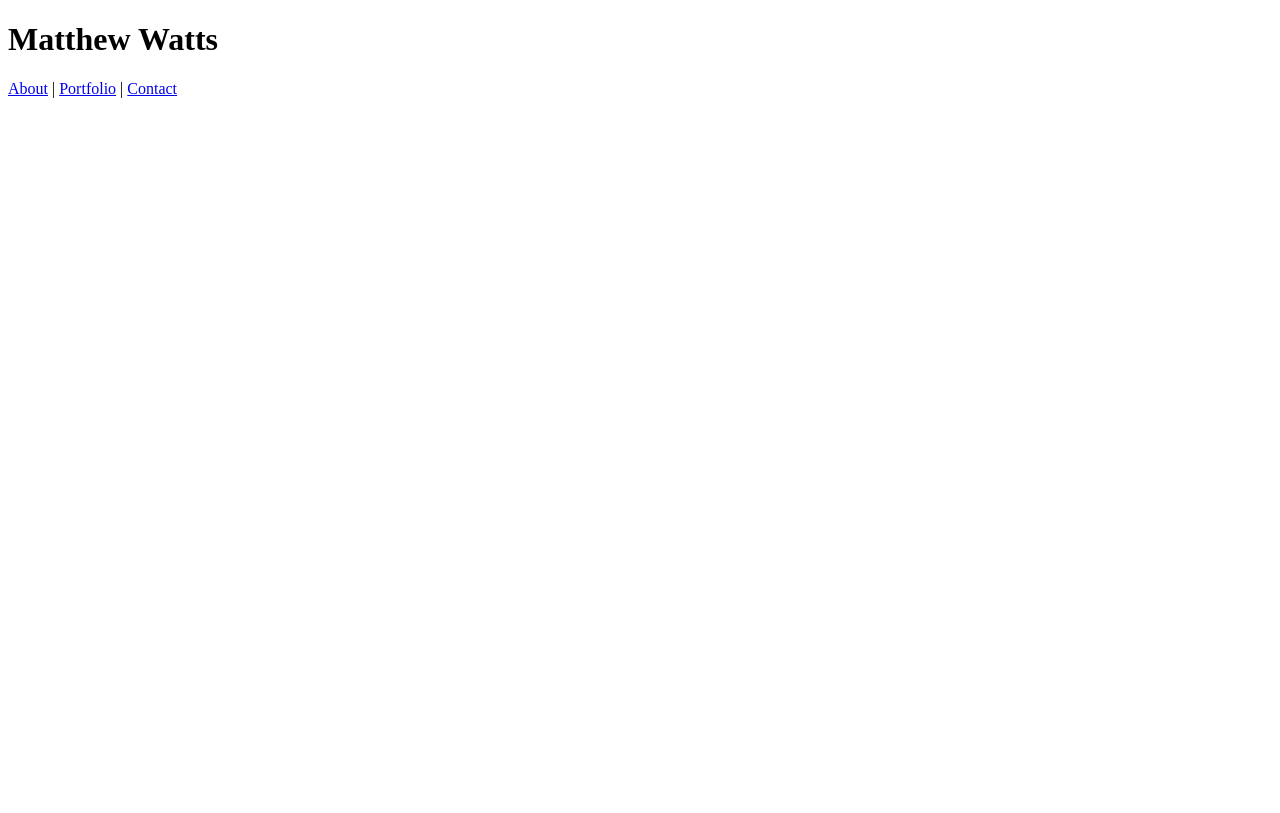
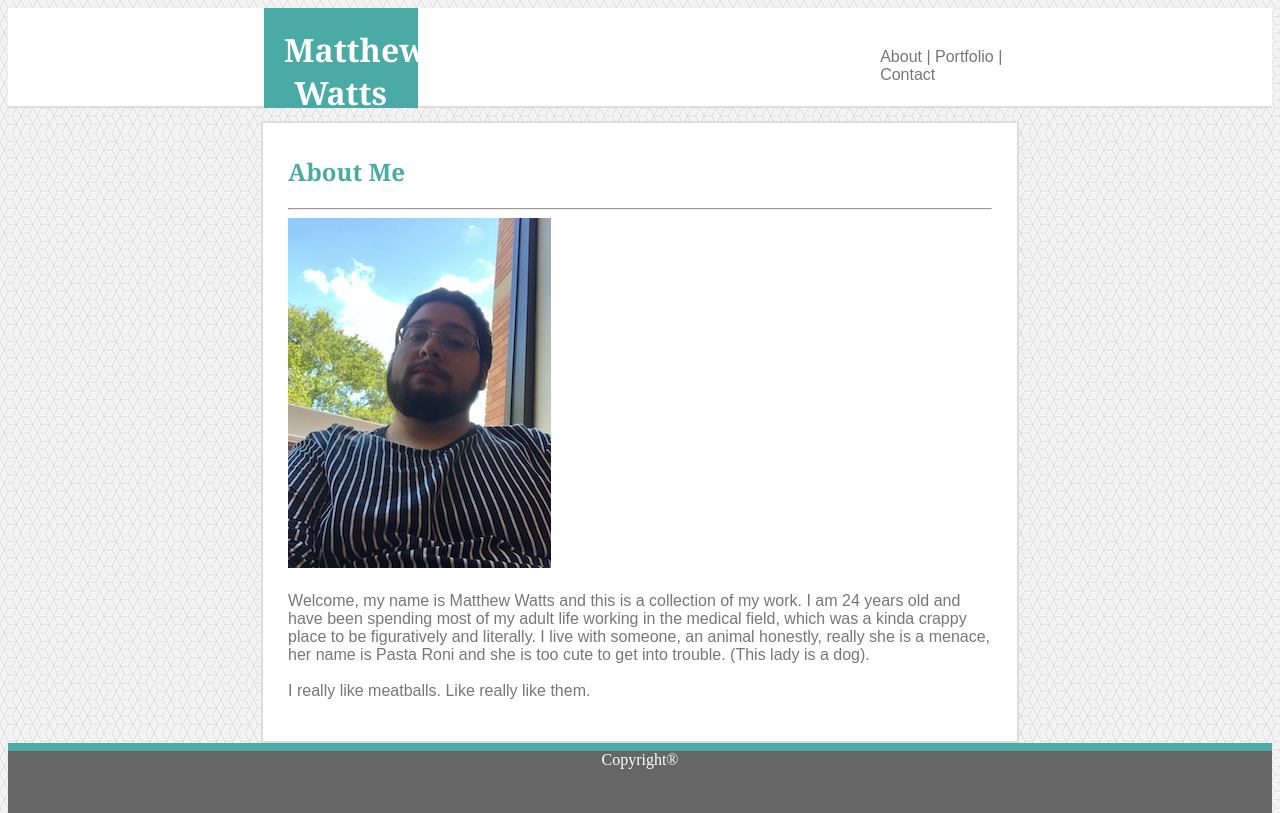
Before and after one commit to Mwattsup/first-portfolio, a plain HTML site: page index.html in a window 1280 px wide. Drawn offline with Linux system fonts and the light colour scheme.

Commit message:
index page done

```diff
--- /dev/null
+++ b/assets/css/float.css
@@ -0,0 +1,72 @@
+#links {
+    float: right;
+    width: 100%;
+    height: 100px;
+    padding-left: 69%;
+    padding-right: 20%;
+    padding-top: 40px;
+    padding-bottom: 33px;
+    background-color: #ffffff;
+    margin: 0;
+    margin-bottom: 1%;
+    border-bottom: 2px solid #dddddd;
+}
+
+h1 {
+    float: left;
+    width: 12%;
+    padding: 20px;
+    margin: 0;
+    margin-left: 20%;
+    overflow: auto;
+    position: absolute;
+    z-index: 2;
+    height: 100px;
+    text-align: center;
+}
+
+
+header {
+    overflow: auto;
+    clear: both;
+}
+
+main {
+    float: left;
+    background-color: #ffffff;
+    padding-left: 2%;
+    padding-right: 2%;
+    padding-top: 1%;
+    padding-bottom: 2%;
+    border: 2px solid #dddddd;
+}
+
+footer {
+    background-color: #666666;
+    border-top: 8px solid #4aaaa5;
+    text-align: center;
+    color: #ffffff;
+    flex-shrink: 0;
+    height: 70px;
+}
+
+body {
+    display: flex;
+    flex-direction: column;
+    height: 100vh;
+}
+
+.content {
+    flex: 1 0 auto;
+}
+
+#me {
+    clear: left;
+    float: left;
+    margin-right: 8px;
+    margin-bottom: 8px;
+}
+
+#info {
+    float: left;
+}
--- /dev/null
+++ b/assets/css/form.css
@@ -0,0 +1,4 @@
+input {
+    width: 100%;
+    height: 20px;
+}
--- /dev/null
+++ b/assets/css/reset.css
@@ -0,0 +1,48 @@
+/* http://meyerweb.com/eric/tools/css/reset/
+   v2.0 | 20110126
+   License: none (public domain)
+*/
+
+html, body, div, span, applet, object, iframe,
+h1, h2, h3, h4, h5, h6, p, blockquote, pre,
+a, abbr, acronym, address, big, cite, code,
+del, dfn, em, img, ins, kbd, q, s, samp,
+small, strike, strong, sub, sup, tt, var,
+b, u, i, center,
+dl, dt, dd, ol, ul, li,
+fieldset, form, label, legend,
+table, caption, tbody, tfoot, thead, tr, th, td,
+article, aside, canvas, details, embed,
+figure, figcaption, footer, header, hgroup,
+menu, nav, output, ruby, section, summary,
+time, mark, audio, video {
+	margin: 0;
+	padding: 0;
+	border: 0;
+	font-size: 100%;
+	font: inherit;
+	vertical-align: baseline;
+}
+/* HTML5 display-role reset for older browsers */
+article, aside, details, figcaption, figure,
+footer, header, hgroup, menu, nav, section {
+	display: block;
+}
+body {
+	line-height: 1;
+}
+ol, ul {
+	list-style: none;
+}
+blockquote, q {
+	quotes: none;
+}
+blockquote:before, blockquote:after,
+q:before, q:after {
+	content: '';
+	content: none;
+}
+table {
+	border-collapse: collapse;
+	border-spacing: 0;
+}
--- a/assets/css/style.css
+++ b/assets/css/style.css
@@ -0,0 +1,37 @@
+html {
+    background-image: url(../images/qbkls.png);
+    height: 100%;
+}
+
+h1, main {
+    width: 60%;
+    margin-left: 20%;
+    margin-right: 20%;
+}
+* {
+    box-sizing: border-box;
+}
+
+h1, h2 {
+   font-family: Georgia, 'Times New Roman', Times, serif;
+}
+
+p {
+    font-family: Arial, Helvetica, sans-serif;
+    color: #777777;
+}
+
+h2 {
+    color: #4aaaa5;
+}
+
+h1 {
+    color: #ffffff;
+    background-color: #4aaaa5;
+
+}
+
+a {
+    color: inherit;
+    text-decoration: inherit;
+  }
--- a/index.html
+++ b/index.html
@@ -3,19 +3,35 @@
 
 <head>
     <title>Matthew's Portfolio</title>
+    <link rel="stylesheet" type="text/css" href="assets/css/style.css" />
+    <link rel="stylesheet" type="text/css" href="assets/css/float.css" />
 </head>
 
 <body>
-    <header>
-        <h1>Matthew Watts</h1>
-        <section>
-            <p><a href="index.html">About</a> | <a href="portfolio.html">Portfolio</a> | <a href="contact.html">Contact</a>
+    <div class="content">
+        <header>
+            <h1>Matthew Watts</h1>
+            <p id="links"><a href="index.html">About</a> | <a href="portfolio.html">Portfolio</a> | <a
+                    href="contact.html">Contact</a>
             </p>
-        </section>
-    </header>
-    <main>
-        <h1></h1>
-    </main>
+        </header>
+        <main>
+            <h2>About Me</h2>
+            <hr>
+            <img id="me" src="assets/images/IMG_4734.jpg" />
+            <p id="info">Welcome, my name is Matthew Watts and this is a collection of my work. I am 24 years old and
+                have been
+                spending most of my adult life working in the medical field, which was a kinda crappy place to be
+                figuratively and literally. I live with someone, an animal honestly, really she is a menace, her name is
+                Pasta Roni and she is too cute to get into trouble. &lpar;This lady is a dog&rpar;. <br>
+                <br>
+                I really like meatballs. Like really like them.
+            </p>
+        </main>
+    </div>
+    <footer>
+        Copyright®
+    </footer>
 </body>
 
 </html>
```
Also changed, not shown: contact.html (+37 -0 lines), assets/images/IMG_4734.jpg (added), assets/images/qbkls.png (added), assets/images/simple_dashed_@2X.png (added).
